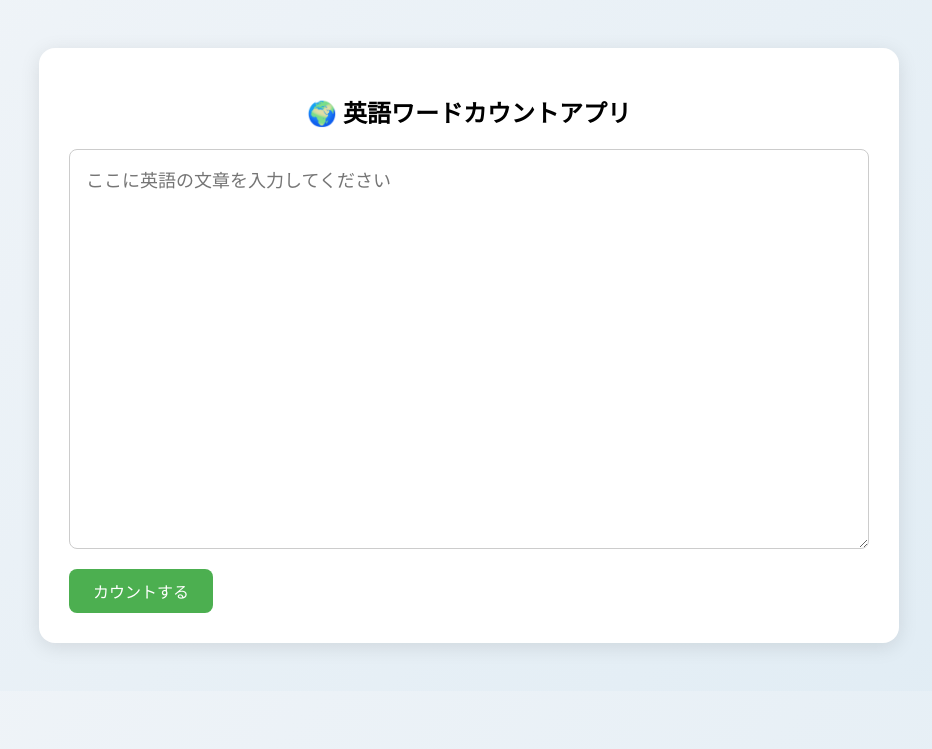
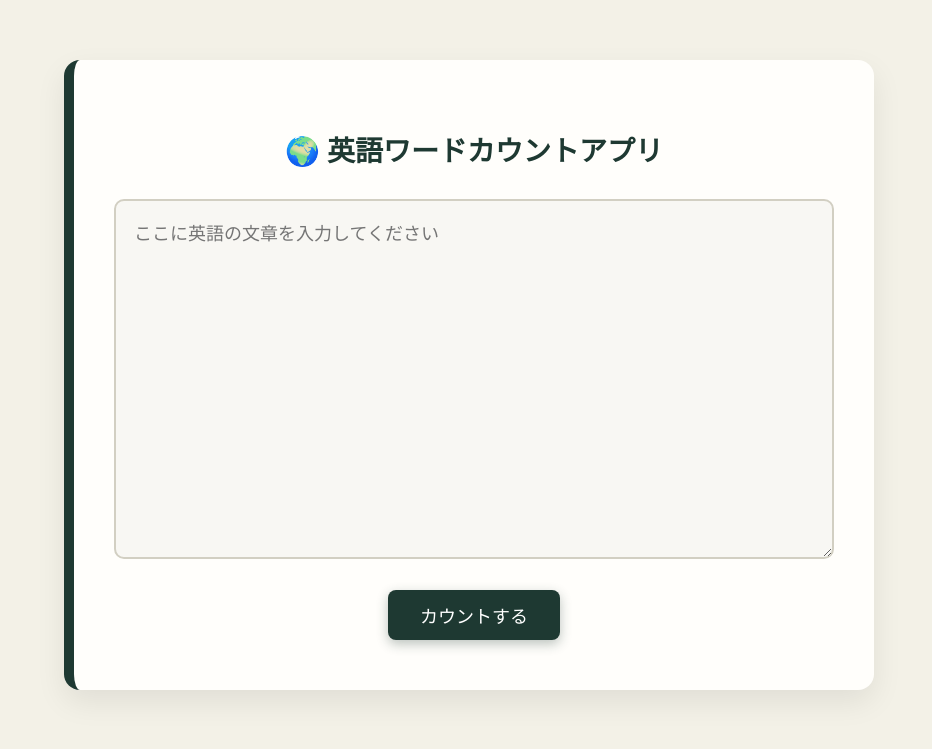
Before and after one commit to sherryworks/wordcount, a Flask app: page / in a window 1280 px wide. Shown: the top 749 px of the page, without its empty margins (171-1103 px from the left). Run offline with Flask 3, Linux system fonts and the light colour scheme.

Commit message:
Add Starbucks-style UI

```diff
--- /dev/null
+++ b/static/style.css
@@ -0,0 +1,75 @@
+body {
+  font-family: 'Noto Sans JP', 'Segoe UI', sans-serif;
+  background: #f3f1e7;
+  margin: 0;
+  padding: 60px 20px;
+  display: flex;
+  justify-content: center;
+  align-items: flex-start;
+}
+
+.card {
+  background: #fffefb;
+  padding: 50px 40px;
+  border-radius: 16px;
+  box-shadow: 0 12px 30px rgba(0,0,0,0.08);
+  width: 100%;
+  max-width: 720px;
+  border-left: 10px solid #1e3932;
+}
+
+h1 {
+  text-align: center;
+  font-size: 28px;
+  margin-bottom: 30px;
+  color: #1e3932;
+}
+
+form {
+  display: flex;
+  flex-direction: column;
+  gap: 16px;
+}
+
+textarea {
+  width: 100%;
+  height: 360px;
+  font-size: 18px;
+  padding: 18px;
+  border-radius: 10px;
+  border: 2px solid #d2cfc2;
+  background: #f8f7f3;
+  resize: vertical;
+}
+
+button {
+  align-self: center;
+  padding: 12px 32px;
+  font-size: 18px;
+  background: #1e3932;
+  color: white;
+  border: none;
+  border-radius: 8px;
+  cursor: pointer;
+  box-shadow: 0 4px 12px rgba(30, 57, 50, 0.3);
+  transition: background 0.3s ease, transform 0.2s ease;
+}
+
+button:hover {
+  background: #163029;
+  transform: translateY(-2px);
+}
+
+.result {
+  margin-top: 24px;
+  font-size: 20px;
+  font-weight: bold;
+  text-align: center;
+  color: #1e3932;
+  animation: fadeIn 0.5s ease-in-out;
+}
+
+@keyframes fadeIn {
+  from { opacity: 0; transform: translateY(10px); }
+  to { opacity: 1; transform: translateY(0); }
+}
--- a/templates/index.html
+++ b/templates/index.html
@@ -53,6 +53,7 @@
       font-weight: bold;
     }
   </style>
+  <link rel="stylesheet" href="{{ url_for('static', filename='style.css') }}">
 </head>
 <body>
   <div class="card">
```
